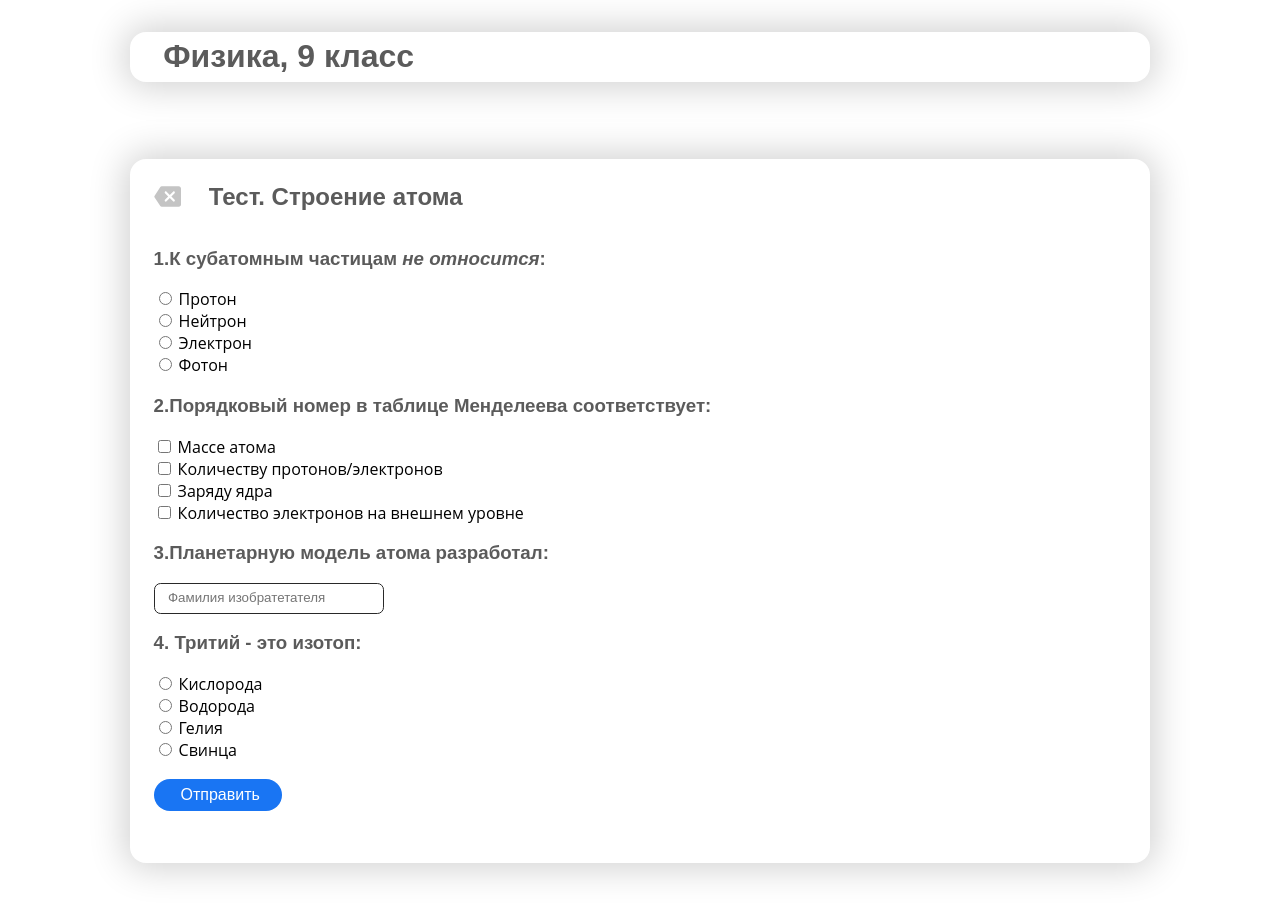
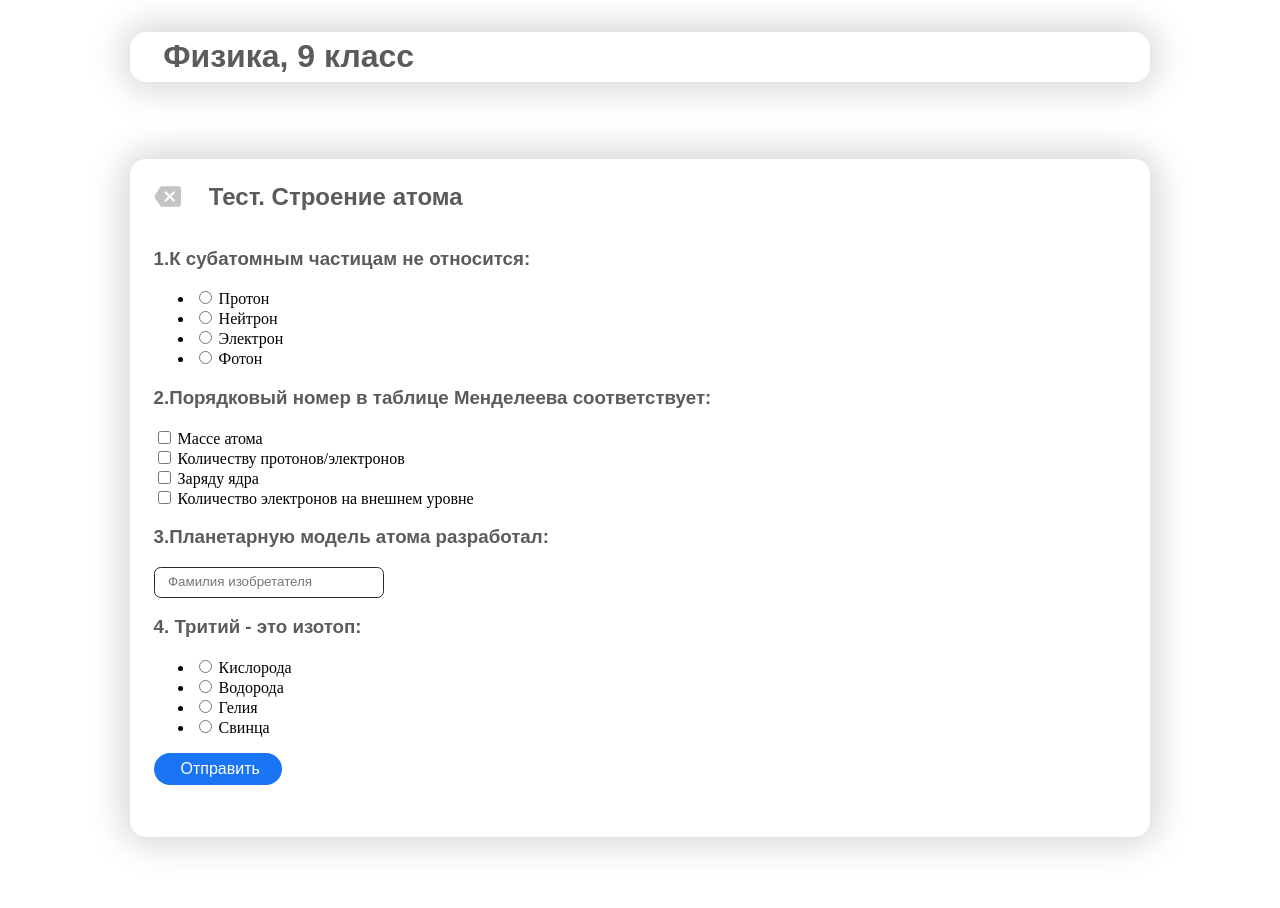
Before and after one commit to platon-p/flaskProject2, a Flask app: page /physics/atomic-structure/test in a window 1280 px wide. After the commit the page ends 853 px from the top, so only its background shows below. Run offline with Flask 2, Linux system fonts and the light colour scheme.

Commit message:
Сделал тест через wtf

```diff
--- a/main.py
+++ b/main.py
@@ -1,11 +1,11 @@
 from datetime import datetime
-
 from flask import Flask, request, render_template
-
 from data.db_session import create_session, global_init
 from data.users import User
 
-# from tests import TestForm
+from flask_wtf import FlaskForm
+from wtforms import StringField, PasswordField, BooleanField, SubmitField, RadioField, SelectMultipleField
+from wtforms.validators import DataRequired
 
 app = Flask(__name__)
 app.config['SECRET_KEY'] = 'yandexlyceum_secret_key'
@@ -58,9 +58,24 @@ def atomic_structure_leson():
     return render_template('atomic-structure.html')
 
 
+class AtomTest(FlaskForm):
+    q1 = RadioField(label='1.К субатомным частицам не относится:', choices=['Протон', 'Нейтрон', 'Электрон', 'Фотон'])
+    q2 = '2.Порядковый номер в таблице Менделеева соответствует:'
+
+    bool1, bool2, bool3, bool4 = BooleanField('Массе атома'), BooleanField(
+        'Количеству протонов/электронов'), BooleanField('Заряду ядра'), BooleanField(
+        'Количество электронов на внешнем уровне')
+    q3 = StringField(label='3.Планетарную модель атома разработал:',
+                     render_kw={'class': 'mail_input_field', 'placeholder': 'Фамилия изобретателя',
+                                'style': 'line-height: 2em'})
+    q4 = RadioField(label='4. Тритий - это изотоп:', choices=['Кислорода', 'Водорода', 'Гелия', 'Свинца'])
+    submit = SubmitField('Отправить', render_kw={'class': 'log_in_btn'})
+
+
 @app.route('/physics/atomic-structure/test')
 def test_atomic_structure():
-    return render_template('tests-atomic-structure.html')
+    form = AtomTest()
+    return render_template('tests-atomic-structure.html', form=form)
 
 
 @app.route('/physics/elec/test', methods=['POST', 'GET'])
@@ -85,14 +100,6 @@ def binary_lesson():
 @app.route('/computers/cpu')
 def cpu_lesson():
     return render_template('cpu.html')
-
-
-# @app.route('/bib', methods=['GET', 'POST'])
-# def bib():
-#     form = TestForm()
-#     if form.validate_on_submit():
-#         return "Форма отправлена"
-#     return render_template('test.html', form=form)
 
 
 @app.route("/registration", methods=['POST', 'GET'])
--- a/templates/tests-atomic-structure.html
+++ b/templates/tests-atomic-structure.html
@@ -23,69 +23,30 @@
         <h2 class="label_lessons" style="margin-left: 1em; display: inline-block; vertical-align: middle">Тест. Строение
             атома</h2>
     </div>
+    <form action="" method="post" novalidate>
+        <div>
+            {{ form.csrf_token }}
+        </div>
+        <h3>{{ form.q1.label }}</h3>
+        {{ form.q1() }}
 
-    <form action="">
-        <div>
-            <h3>1.К субатомным частицам <i>не относится</i>:</h3>
-            <div>
-                <input type="radio" name="q1" id="q1o1">
-                <label for="q1o1" class="radio-label">Протон</label>
-                <br>
-                <input type="radio" name="q1" id="q1o2">
-                <label for="q1o2" class="radio-label">Нейтрон</label>
-                <br>
-                <input type="radio" name="q1" id="q1o3">
-                <label for="q1o3" class="radio-label">Электрон</label>
-                <br>
-                <input type="radio" name="q1" id="q1o4">
-                <label for="q1o4" class="radio-label">Фотон</label>
-            </div>
-        </div>
+        <h3>{{ form.q2 }}</h3>
+        {{ form.bool1() }} {{ form.bool1.label }}
+        <br>
+        {{ form.bool2() }} {{ form.bool2.label }}
+        <br>
+        {{ form.bool3() }} {{ form.bool3.label }}
+        <br>
+        {{ form.bool4() }} {{ form.bool4.label }}
+        <br>
 
-        <div>
-            <h3>2.Порядковый номер в таблице Менделеева соответствует:</h3>
-            <div>
-                <input type="checkbox" name="q2" id="q2o1">
-                <label for="q2o1" class="radio-label">Массе атома</label>
-                <br>
-                <input type="checkbox" name="q2" id="q2o2">
-                <label for="q2o2" class="radio-label">Количеству протонов/электронов</label>
-                <br>
-                <input type="checkbox" name="q2" id="q2o3">
-                <label for="q2o3" class="radio-label">Заряду ядра</label>
-                <br>
-                <input type="checkbox" name="q2" id="q2o4">
-                <label for="q2o4" class="radio-label">Количество электронов на внешнем уровне</label>
-            </div>
-        </div>
+        <h3>{{ form.q3.label }}</h3>
+        {{ form.q3 }}
+        <h3>{{ form.q4.label }}</h3>
+        {{ form.q4() }}
+        {{ form.submit }}
+    </form>
 
-        <div>
-            <h3>3.Планетарную модель атома разработал:</h3>
-            <div>
-                <input type="text" name="q3" id="q3o1" placeholder="Фамилия изобратетателя" class="mail_input_field"
-                style="line-height: 2em">
-            </div>
-        </div>
-
-        <div>
-            <h3>4. Тритий - это изотоп:</h3>
-            <div>
-                <input type="radio" name="q4" id="q4o1">
-                <label for="q4o1" class="radio-label">Кислорода</label>
-                <br>
-                <input type="radio" name="q4" id="q4o2">
-                <label for="q4o2" class="radio-label">Водорода</label>
-                <br>
-                <input type="radio" name="q4" id="q4o3">
-                <label for="q4o3" class="radio-label">Гелия</label>
-                <br>
-                <input type="radio" name="q4" id="q4o4">
-                <label for="q4o4" class="radio-label">Свинца</label>
-            </div>
-        </div>
-        <br>
-        <button class="log_in_btn">Отправить</button>
-    </form>
     <br>
 </div>
 
```
